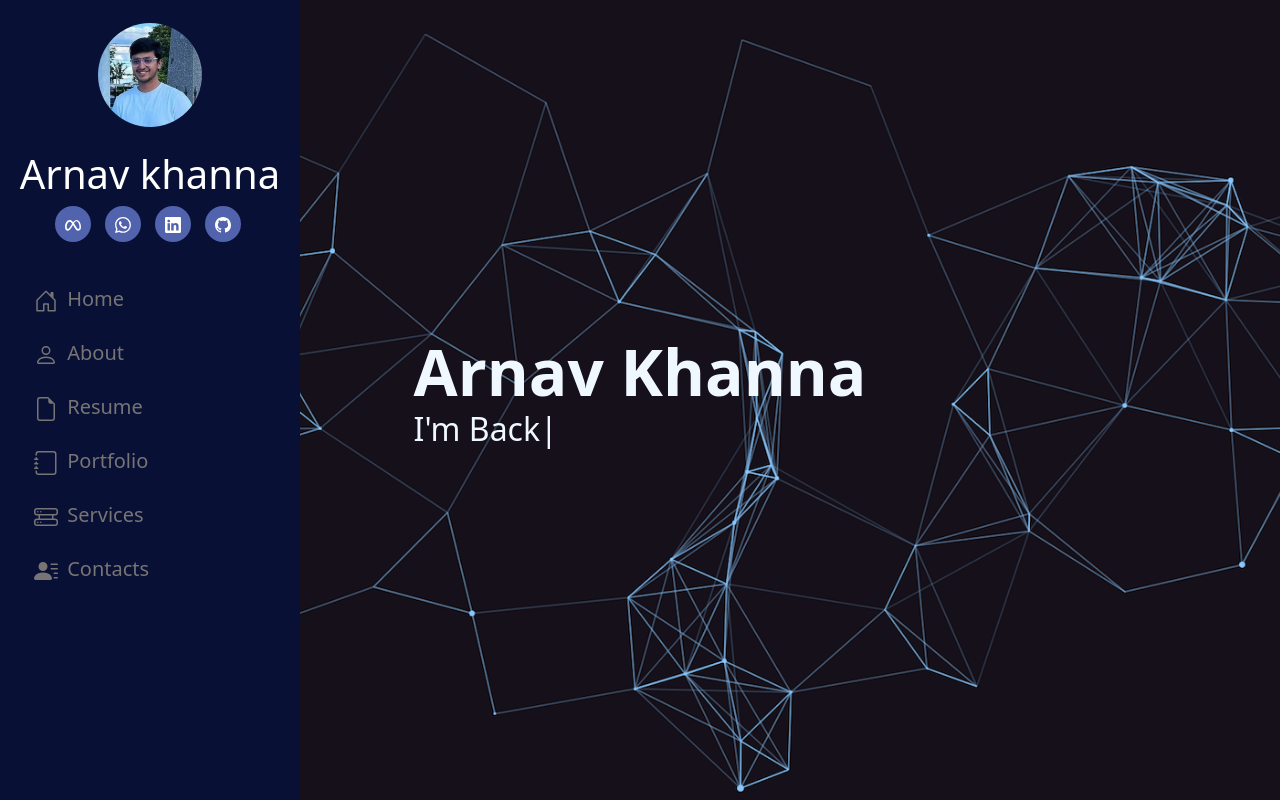
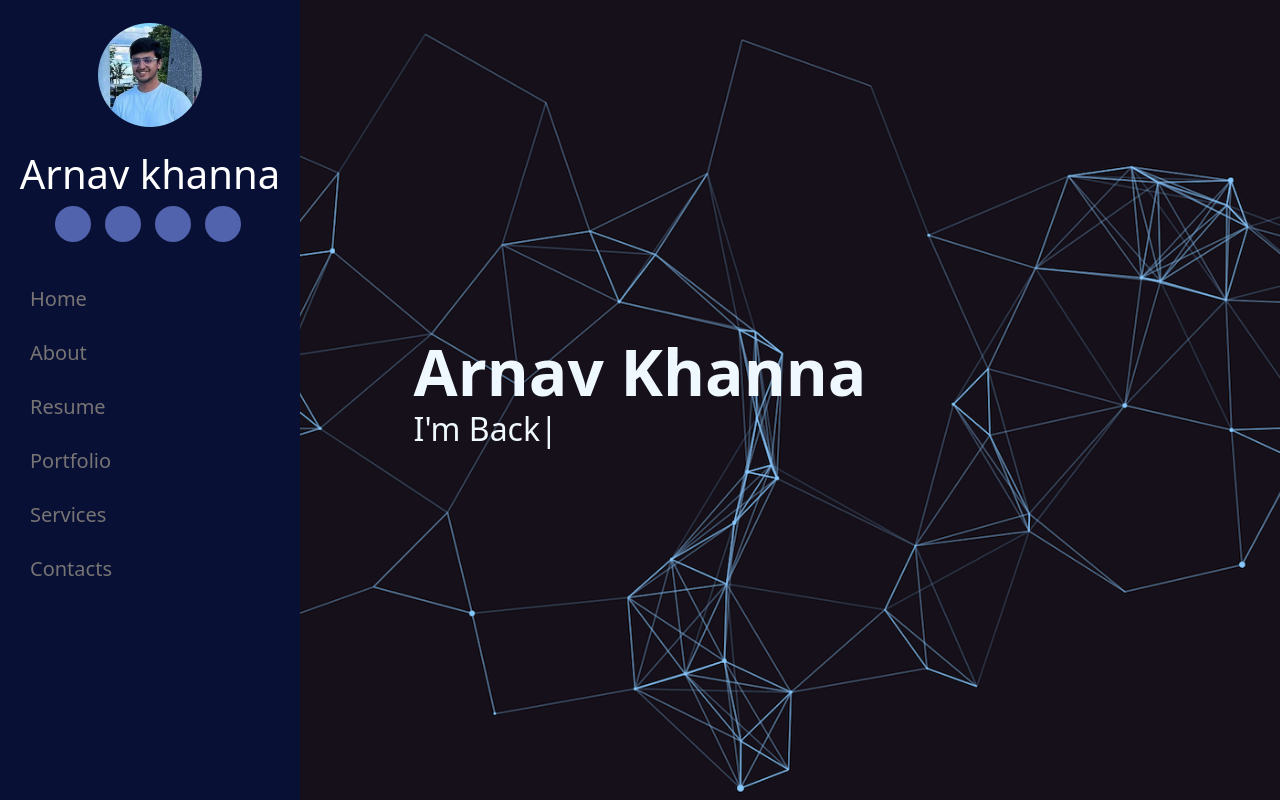
Before and after one commit to arnavktis/portfolio_frontend, an Angular app: page / in a window 1280 px wide. Shown: the top 800 px of the page. Built offline with nearby package versions, Linux system fonts and the light colour scheme.

Commit message:
separate branch for header

```diff
--- a/package.json
+++ b/package.json
@@ -19,6 +19,7 @@
     "@angular/platform-browser-dynamic": "^15.0.0",
     "@angular/router": "^15.0.0",
     "bootstrap": "^5.3.2",
+    "bootstrap-icons": "^1.11.3",
     "ngx-bootstrap-icons": "^1.9.3",
     "ngx-typed-js": "^2.1.1",
     "rxjs": "~7.5.0",
@@ -28,7 +29,7 @@
   },
   "devDependencies": {
     "@angular-devkit/build-angular": "^15.0.5",
-    "@angular/cli": "~15.0.5",
+    "@angular/cli": "^15.2.10",
     "@angular/compiler-cli": "^15.0.0",
     "@types/jasmine": "~4.3.0",
     "jasmine-core": "~4.5.0",
--- a/src/app/header/header.component.html
+++ b/src/app/header/header.component.html
@@ -1,59 +1,25 @@
 <header id="header">
-
-    <div class="d-flex flex-column">
-
+   <div class="d-flex flex-column">
       <div class = "profile">
         <div class = profile-image>
           <img src='../../assets/img/Profilepic.jpeg' alt="" class="img-fluid rounded-circle">
         </div>
-
         <h1 class="profile-name" href="#">Arnav khanna</h1>
         <!--here we will add the icon apis-->
         <div class = social-links>
-          <a class="social-brand" href="#"><a href = "https://www.facebook.com/arnav.khanna.524/"><svg xmlns="http://www.w3.org/2000/svg" width="16" height="16" fill="currentColor" class="bi bi-meta" viewBox="0 0 16 16">
-            <path fill-rule="evenodd" d="M8.217 5.243C9.145 3.988 10.171 3 11.483 3 13.96 3 16 6.153 16.001 9.907c0 2.29-.986 3.725-2.757 3.725-1.543 0-2.395-.866-3.924-3.424l-.667-1.123-.118-.197a55 55 0 0 0-.53-.877l-1.178 2.08c-1.673 2.925-2.615 3.541-3.923 3.541C1.086 13.632 0 12.217 0 9.973 0 6.388 1.995 3 4.598 3q.477-.001.924.122c.31.086.611.22.913.407.577.359 1.154.915 1.782 1.714m1.516 2.224q-.378-.614-.727-1.133L9 6.326c.845-1.305 1.543-1.954 2.372-1.954 1.723 0 3.102 2.537 3.102 5.653 0 1.188-.39 1.877-1.195 1.877-.773 0-1.142-.51-2.61-2.87zM4.846 4.756c.725.1 1.385.634 2.34 2.001A212 212 0 0 0 5.551 9.3c-1.357 2.126-1.826 2.603-2.581 2.603-.777 0-1.24-.682-1.24-1.9 0-2.602 1.298-5.264 2.846-5.264q.136 0 .27.018Z"/>
-          </svg></a></a>
-          <a class="social-brand" href="#"><svg xmlns="http://www.w3.org/2000/svg" width="16" height="16" fill="currentColor" class="bi bi-whatsapp" viewBox="0 0 16 16">
-            <path d="M13.601 2.326A7.85 7.85 0 0 0 7.994 0C3.627 0 .068 3.558.064 7.926c0 1.399.366 2.76 1.057 3.965L0 16l4.204-1.102a7.9 7.9 0 0 0 3.79.965h.004c4.368 0 7.926-3.558 7.93-7.93A7.9 7.9 0 0 0 13.6 2.326zM7.994 14.521a6.6 6.6 0 0 1-3.356-.92l-.24-.144-2.494.654.666-2.433-.156-.251a6.56 6.56 0 0 1-1.007-3.505c0-3.626 2.957-6.584 6.591-6.584a6.56 6.56 0 0 1 4.66 1.931 6.56 6.56 0 0 1 1.928 4.66c-.004 3.639-2.961 6.592-6.592 6.592m3.615-4.934c-.197-.099-1.17-.578-1.353-.646-.182-.065-.315-.099-.445.099-.133.197-.513.646-.627.775-.114.133-.232.148-.43.05-.197-.1-.836-.308-1.592-.985-.59-.525-.985-1.175-1.103-1.372-.114-.198-.011-.304.088-.403.087-.088.197-.232.296-.346.1-.114.133-.198.198-.33.065-.134.034-.248-.015-.347-.05-.099-.445-1.076-.612-1.47-.16-.389-.323-.335-.445-.34-.114-.007-.247-.007-.38-.007a.73.73 0 0 0-.529.247c-.182.198-.691.677-.691 1.654s.71 1.916.81 2.049c.098.133 1.394 2.132 3.383 2.992.47.205.84.326 1.129.418.475.152.904.129 1.246.08.38-.058 1.171-.48 1.338-.943.164-.464.164-.86.114-.943-.049-.084-.182-.133-.38-.232"/>
-          </svg></a>
-          <a class="social-brand" href="#"><a href = "https://www.linkedin.com/in/arnav-khanna-2264081b4/"><svg xmlns="http://www.w3.org/2000/svg" width="16" height="16" fill="currentColor" class="bi bi-linkedin" viewBox="0 0 16 16">
-            <path d="M0 1.146C0 .513.526 0 1.175 0h13.65C15.474 0 16 .513 16 1.146v13.708c0 .633-.526 1.146-1.175 1.146H1.175C.526 16 0 15.487 0 14.854zm4.943 12.248V6.169H2.542v7.225zm-1.2-8.212c.837 0 1.358-.554 1.358-1.248-.015-.709-.52-1.248-1.342-1.248S2.4 3.226 2.4 3.934c0 .694.521 1.248 1.327 1.248zm4.908 8.212V9.359c0-.216.016-.432.08-.586.173-.431.568-.878 1.232-.878.869 0 1.216.662 1.216 1.634v3.865h2.401V9.25c0-2.22-1.184-3.252-2.764-3.252-1.274 0-1.845.7-2.165 1.193v.025h-.016l.016-.025V6.169h-2.4c.03.678 0 7.225 0 7.225z"/>
-          </svg></a></a>
-          <a class="social-brand" href="#"><a href = "https://github.com/arnavktis"><svg xmlns="http://www.w3.org/2000/svg" width="16" height="16" fill="currentColor" class="bi bi-github" viewBox="0 0 16 16">
-            <path d="M8 0C3.58 0 0 3.58 0 8c0 3.54 2.29 6.53 5.47 7.59.4.07.55-.17.55-.38 0-.19-.01-.82-.01-1.49-2.01.37-2.53-.49-2.69-.94-.09-.23-.48-.94-.82-1.13-.28-.15-.68-.52-.01-.53.63-.01 1.08.58 1.23.82.72 1.21 1.87.87 2.33.66.07-.52.28-.87.51-1.07-1.78-.2-3.64-.89-3.64-3.95 0-.87.31-1.59.82-2.15-.08-.2-.36-1.02.08-2.12 0 0 .67-.21 2.2.82.64-.18 1.32-.27 2-.27s1.36.09 2 .27c1.53-1.04 2.2-.82 2.2-.82.44 1.1.16 1.92.08 2.12.51.56.82 1.27.82 2.15 0 3.07-1.87 3.75-3.65 3.95.29.25.54.73.54 1.48 0 1.07-.01 1.93-.01 2.2 0 .21.15.46.55.38A8.01 8.01 0 0 0 16 8c0-4.42-3.58-8-8-8"/>
-          </svg></a></a>
+          <a class="social-brand" href="https://www.facebook.com/arnav.khanna.524/"></a>
+          <a class="social-brand" href="#"></a>
+          <a class="social-brand" href="#"></a>
+          <a class="social-brand" href="#"></a>
         </div>
       </div>
-
       <nav class = "navbar">
-        <a class="navbar-brand" href="#" routerLink="/home" routerLinkActive="active">
-          <svg xmlns="http://www.w3.org/2000/svg" width="32" height="24" fill="currentColor" class="bi bi-house-door" viewBox="0 0 16 16">
-          <path d="M8.354 1.146a.5.5 0 0 0-.708 0l-6 6A.5.5 0 0 0 1.5 7.5v7a.5.5 0 0 0 .5.5h4.5a.5.5 0 0 0 .5-.5v-4h2v4a.5.5 0 0 0 .5.5H14a.5.5 0 0 0 .5-.5v-7a.5.5 0 0 0-.146-.354L13 5.793V2.5a.5.5 0 0 0-.5-.5h-1a.5.5 0 0 0-.5.5v1.293zM2.5 14V7.707l5.5-5.5 5.5 5.5V14H10v-4a.5.5 0 0 0-.5-.5h-3a.5.5 0 0 0-.5.5v4z"/>
-        </svg><span> Home</span></a>
-        <a class="navbar-brand" href="#" routerLink="/about" routerLinkActive="active">
-          <svg xmlns="http://www.w3.org/2000/svg" width="32" height="24" fill="currentColor" class="bi bi-person" viewBox="0 0 16 16">
-          <path d="M8 8a3 3 0 1 0 0-6 3 3 0 0 0 0 6m2-3a2 2 0 1 1-4 0 2 2 0 0 1 4 0m4 8c0 1-1 1-1 1H3s-1 0-1-1 1-4 6-4 6 3 6 4m-1-.004c-.001-.246-.154-.986-.832-1.664C11.516 10.68 10.289 10 8 10s-3.516.68-4.168 1.332c-.678.678-.83 1.418-.832 1.664z"/>
-        </svg><span> About</span></a>
-        <a class="navbar-brand" href="#">
-          <svg xmlns="http://www.w3.org/2000/svg" width="32" height="24" fill="currentColor" class="bi bi-file-earmark" viewBox="0 0 16 16">
-          <path d="M14 4.5V14a2 2 0 0 1-2 2H4a2 2 0 0 1-2-2V2a2 2 0 0 1 2-2h5.5zm-3 0A1.5 1.5 0 0 1 9.5 3V1H4a1 1 0 0 0-1 1v12a1 1 0 0 0 1 1h8a1 1 0 0 0 1-1V4.5z"/>
-        </svg><span> Resume</span></a>
-        <a class="navbar-brand" href="#"><svg xmlns="http://www.w3.org/2000/svg" width="32" height="24" fill="currentColor" class="bi bi-journal" viewBox="0 0 16 16">
-          <path d="M3 0h10a2 2 0 0 1 2 2v12a2 2 0 0 1-2 2H3a2 2 0 0 1-2-2v-1h1v1a1 1 0 0 0 1 1h10a1 1 0 0 0 1-1V2a1 1 0 0 0-1-1H3a1 1 0 0 0-1 1v1H1V2a2 2 0 0 1 2-2"/>
-          <path d="M1 5v-.5a.5.5 0 0 1 1 0V5h.5a.5.5 0 0 1 0 1h-2a.5.5 0 0 1 0-1zm0 3v-.5a.5.5 0 0 1 1 0V8h.5a.5.5 0 0 1 0 1h-2a.5.5 0 0 1 0-1zm0 3v-.5a.5.5 0 0 1 1 0v.5h.5a.5.5 0 0 1 0 1h-2a.5.5 0 0 1 0-1z"/>
-        </svg><span> Portfolio</span></a>
-        <a class="navbar-brand" href="#"><svg xmlns="http://www.w3.org/2000/svg" width="32" height="24" fill="currentColor" class="bi bi-hdd-rack" viewBox="0 0 16 16">
-          <path d="M4.5 5a.5.5 0 1 0 0-1 .5.5 0 0 0 0 1M3 4.5a.5.5 0 1 1-1 0 .5.5 0 0 1 1 0m2 7a.5.5 0 1 1-1 0 .5.5 0 0 1 1 0m-2.5.5a.5.5 0 1 0 0-1 .5.5 0 0 0 0 1"/>
-          <path d="M2 2a2 2 0 0 0-2 2v1a2 2 0 0 0 2 2h1v2H2a2 2 0 0 0-2 2v1a2 2 0 0 0 2 2h12a2 2 0 0 0 2-2v-1a2 2 0 0 0-2-2h-1V7h1a2 2 0 0 0 2-2V4a2 2 0 0 0-2-2zm13 2v1a1 1 0 0 1-1 1H2a1 1 0 0 1-1-1V4a1 1 0 0 1 1-1h12a1 1 0 0 1 1 1m0 7v1a1 1 0 0 1-1 1H2a1 1 0 0 1-1-1v-1a1 1 0 0 1 1-1h12a1 1 0 0 1 1 1m-3-4v2H4V7z"/>
-        </svg><span> Services</span></a>
-        <a class="navbar-brand" href="#" routerLink="/contacts" routerLinkActive="active"><svg xmlns="http://www.w3.org/2000/svg" width="32" height="24" fill="currentColor" class="bi bi-person-lines-fill" viewBox="0 0 16 16">
-          <path d="M6 8a3 3 0 1 0 0-6 3 3 0 0 0 0 6m-5 6s-1 0-1-1 1-4 6-4 6 3 6 4-1 1-1 1zM11 3.5a.5.5 0 0 1 .5-.5h4a.5.5 0 0 1 0 1h-4a.5.5 0 0 1-.5-.5m.5 2.5a.5.5 0 0 0 0 1h4a.5.5 0 0 0 0-1zm2 3a.5.5 0 0 0 0 1h2a.5.5 0 0 0 0-1zm0 3a.5.5 0 0 0 0 1h2a.5.5 0 0 0 0-1z"/>
-        </svg><span> Contact</span>s</a>
+        <a class="navbar-brand" href="#" routerLink="/home" routerLinkActive="active"><span>Home</span></a>
+        <a class="navbar-brand" href="#" routerLink="/about" routerLinkActive="active"><span> About</span></a>
+        <a class="navbar-brand" href="#"><span> Resume</span></a>
+        <a class="navbar-brand" href="#"><span> Portfolio</span></a>
+        <a class="navbar-brand" href="#"><span> Services</span></a>
+        <a class="navbar-brand" href="#" routerLink="/contacts" routerLinkActive="active"><span> Contact</span>s</a>
       </nav>
-
     </div>
 </header>
-
-<button id = button1><svg xmlns="http://www.w3.org/2000/svg" width="30" height="40" fill="currentColor" class="bi bi-list" viewBox="0 0 16 16">
-  <path fill-rule="evenodd" d="M2.5 12a.5.5 0 0 1 .5-.5h10a.5.5 0 0 1 0 1H3a.5.5 0 0 1-.5-.5m0-4a.5.5 0 0 1 .5-.5h10a.5.5 0 0 1 0 1H3a.5.5 0 0 1-.5-.5m0-4a.5.5 0 0 1 .5-.5h10a.5.5 0 0 1 0 1H3a.5.5 0 0 1-.5-.5"/>
-</svg></button>
--- a/src/app/header/header.component.ts
+++ b/src/app/header/header.component.ts
@@ -1,10 +1,13 @@
 import { Component, OnInit } from '@angular/core';
+
 
 @Component({
   selector: 'app-header',
   templateUrl: './header.component.html',
   styleUrls: ['./header.component.scss']
 })
-export class HeaderComponent {
 
+export class HeaderComponent implements OnInit {
+  ngOnInit(): void {
 }
+}
--- a/src/styles.scss
+++ b/src/styles.scss
@@ -1,8 +1,9 @@
-@import 'node_modules/bootstrap/scss/bootstrap';
+@import "node_modules/bootstrap/scss/bootstrap";
+@import "bootstrap-icons/font/bootstrap-icons.css";
 
 * {
     box-sizing: border-box;
     margin: 0;
     padding: 0;
     text-decoration: none;
- }
+}
```
Also changed, not shown: 1 other file (tests, documents, lock files or other folders).
